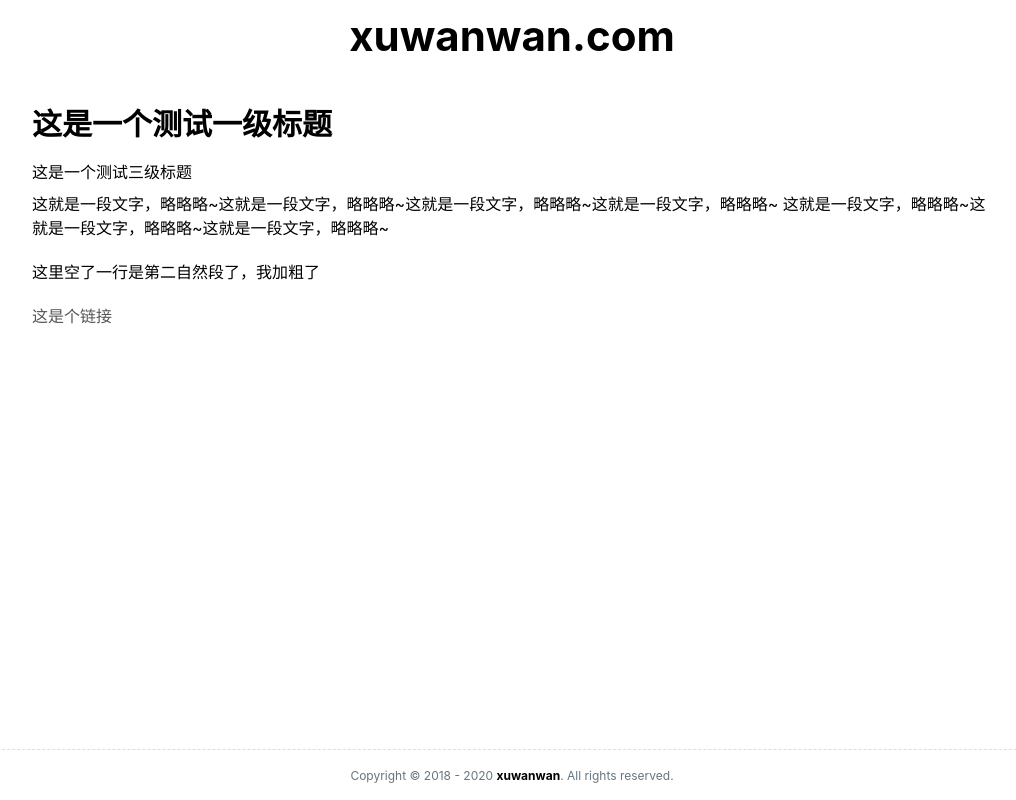
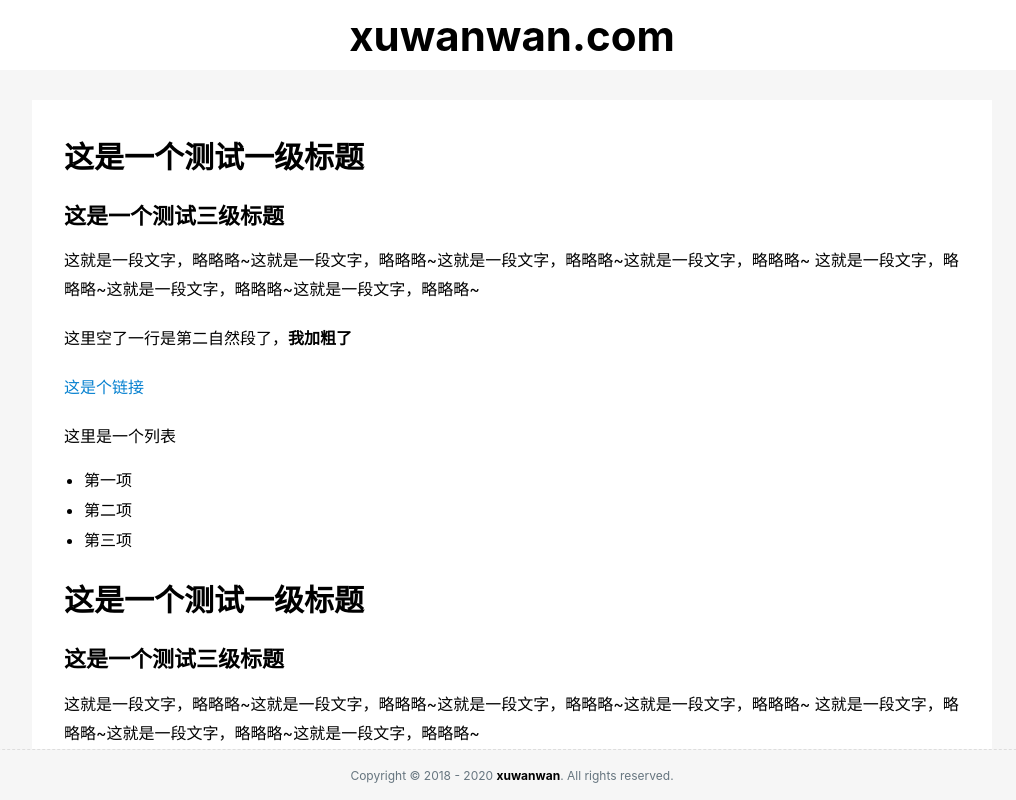
Before and after one commit to xuwanwanTT/xu-blog-article, a React (Create React App) app: page / in a window 1280 px wide. Shown: the whole page, without its empty margins (128-1144 px from the left). Built offline with nearby package versions, Linux system fonts and the light colour scheme.

Commit message:
feat:添加样式

```diff
--- a/src/App.css
+++ b/src/App.css
@@ -5,6 +5,7 @@
   position: relative;
   /* background-image: url("/static/image/bg-1.jpg") ; */
   background-size: 100% 100%;
+  background-color: #f6f6f6;
 }
 
 .scrollbar::-webkit-scrollbar {/*滚动条整体样式*/
@@ -28,10 +29,23 @@
   text-overflow: ellipsis;
 }
 
+.App > .header {
+  background-color: #fff;
+}
+
 header {
+  display: none;
   font-size: 42px;
   font-weight: bold;
   text-align: center;
+}
+
+header.active {
+  display: block;
+}
+
+.App > .main {
+  margin-bottom: 0px;
 }
 
 footer {
--- a/src/App.js
+++ b/src/App.js
@@ -1,9 +1,10 @@
-import './App.css';
 import './layout.css';
 import './markdown-style.css';
+import './App.css';
 import ReactMarkdown from 'react-markdown';
+import { useEffect, useState } from 'react';
 
-const testMd = `
+const demoMd = `
 # 这是一个测试一级标题
 
 ### 这是一个测试三级标题
@@ -14,21 +15,53 @@ const testMd = `
 这里空了一行是第二自然段了，**我加粗了**
 
 [这是个链接](https://www.baidu.com)
+
+这里是一个列表
+- 第一项
+- 第二项
+- 第三项
+
+
 `
+const testMd = demoMd + demoMd;
+const testTitle = '这是一个测试一级标题';
 
 function App() {
+  const [markdownText, setMarkdownText] = useState('');
+  const [title, setTitle] = useState('');
+  const [index, setIndex] = useState('');
+
+  useEffect(() => {
+    setMarkdownText(testMd);
+    setTitle(testTitle);
+  }, []);
+
+  useEffect(() => {
+    document.querySelector('.main').addEventListener('scroll', (e) => {
+      console.log(e)
+      const top = e.target.scrollTop;
+      if (top > 99) {
+        if (!+index) setIndex(1);
+      } else {
+        if (+index) setIndex(0);
+      }
+    });
+  }, [index]);
+
   return (
     <div className={'App layout-type1-wrap'}>
 
       <div className={'header'}>
 
-        <header>xuwanwan.com</header>
+        <header className={!+index ? 'active' : ''}>xuwanwan.com</header>
+
+        <header className={+index ? 'active' : ''}>{title}</header>
 
       </div>
 
       <div className={'main'}>
 
-        <ReactMarkdown children={testMd} className={'markdown-content'} />
+        <ReactMarkdown children={markdownText} className={'markdown-content'} />
 
       </div>
 
--- a/src/markdown-style.css
+++ b/src/markdown-style.css
@@ -1,16 +1,28 @@
 .markdown-content {
   width: 960px;
+  background-color: #fff;
   margin: 0 auto;
+  padding: 32px;
+  box-sizing: border-box;
 }
 .markdown-content h1 {
   font-size: 30px;
   font-weight: 700;
-  word-break: break-word;
 }
 .markdown-content h2 {
   font-size: 24px;
-  font-weight: 600;
-  word-break: break-word;
+}
+.markdown-content h3 {
+  font-size: 22px;
+}
+.markdown-content h4 {
+  font-size: 20px;
+}
+.markdown-content h5 {
+  font-size: 18px;
+}
+.markdown-content h6 {
+  font-size: 16px;
 }
 .markdown-content h1,
 .markdown-content h2,
@@ -20,7 +32,28 @@
 .markdown-content h6 {
   margin-top: 0px;
   margin-bottom: 0.5em;
+  word-break: break-word;
+  font-weight: 600;
+  line-height: 1.7;
+  color: #000;
 }
 .markdown-content p {
+  color: #000;
+  font-size: 16px;
+  line-height: 1.8;
   margin-bottom: 20px;
 }
+.markdown-content strong {
+  font-weight: 600;
+}
+.markdown-content a {
+  color: #0681d0;
+}
+.markdown-content ul {
+  word-break: break-word;
+  margin: -5px 0 20px 20px;
+}
+.markdown-content ul li {
+  list-style: disc;
+  line-height: 30px;
+}
--- a/src/markdown-style.less
+++ b/src/markdown-style.less
@@ -1,21 +1,54 @@
 .markdown-content {
   width: 960px;
+  background-color: #fff;
   margin: 0 auto;
+  padding: 32px;
+  box-sizing: border-box;
   h1 {
     font-size: 30px;
     font-weight: 700;
-    word-break: break-word;
   }
   h2 {
     font-size: 24px;
-    font-weight: 600;
-    word-break: break-word;
+  }
+  h3 {
+    font-size: 22px;
+  }
+  h4 {
+    font-size: 20px;
+  }
+  h5 {
+    font-size: 18px;
+  }
+  h6 {
+    font-size: 16px;
   }
   h1,h2,h3,h4,h5,h6 {
     margin-top: 0px;
     margin-bottom: 0.5em;
+    word-break: break-word;
+    font-weight: 600;
+    line-height: 1.7;
+    color: #000;
   }
   p {
+    color: #000;
+    font-size: 16px;
+    line-height: 1.8;
     margin-bottom: 20px;
   }
+  strong {
+    font-weight: 600;
+  }
+  a {
+    color: #0681d0;
+  }
+  ul {
+    word-break: break-word;
+    margin: -5px 0 20px 20px;
+    li {
+      list-style: disc;
+      line-height: 30px;
+    }
+  }
 }
```
